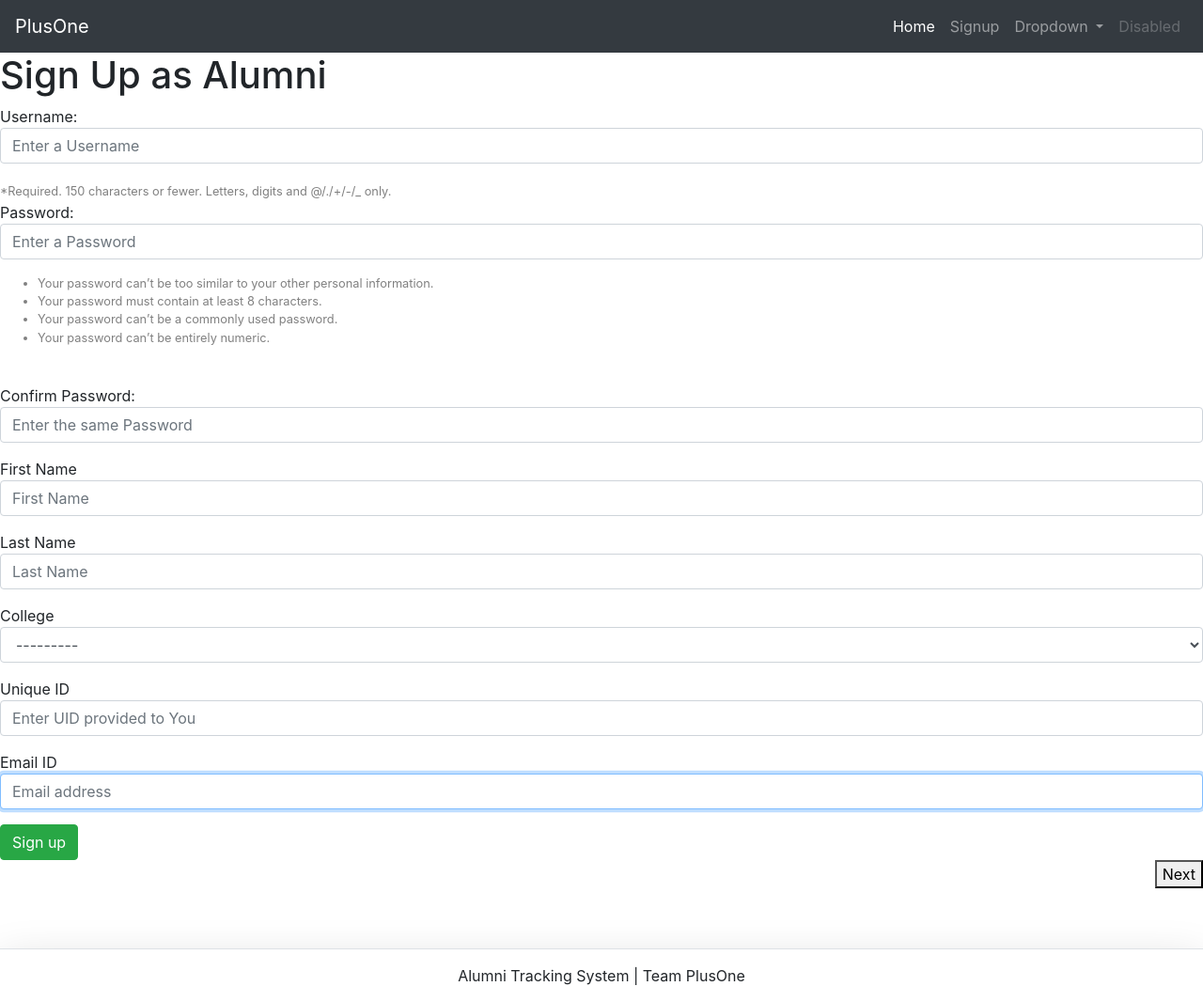
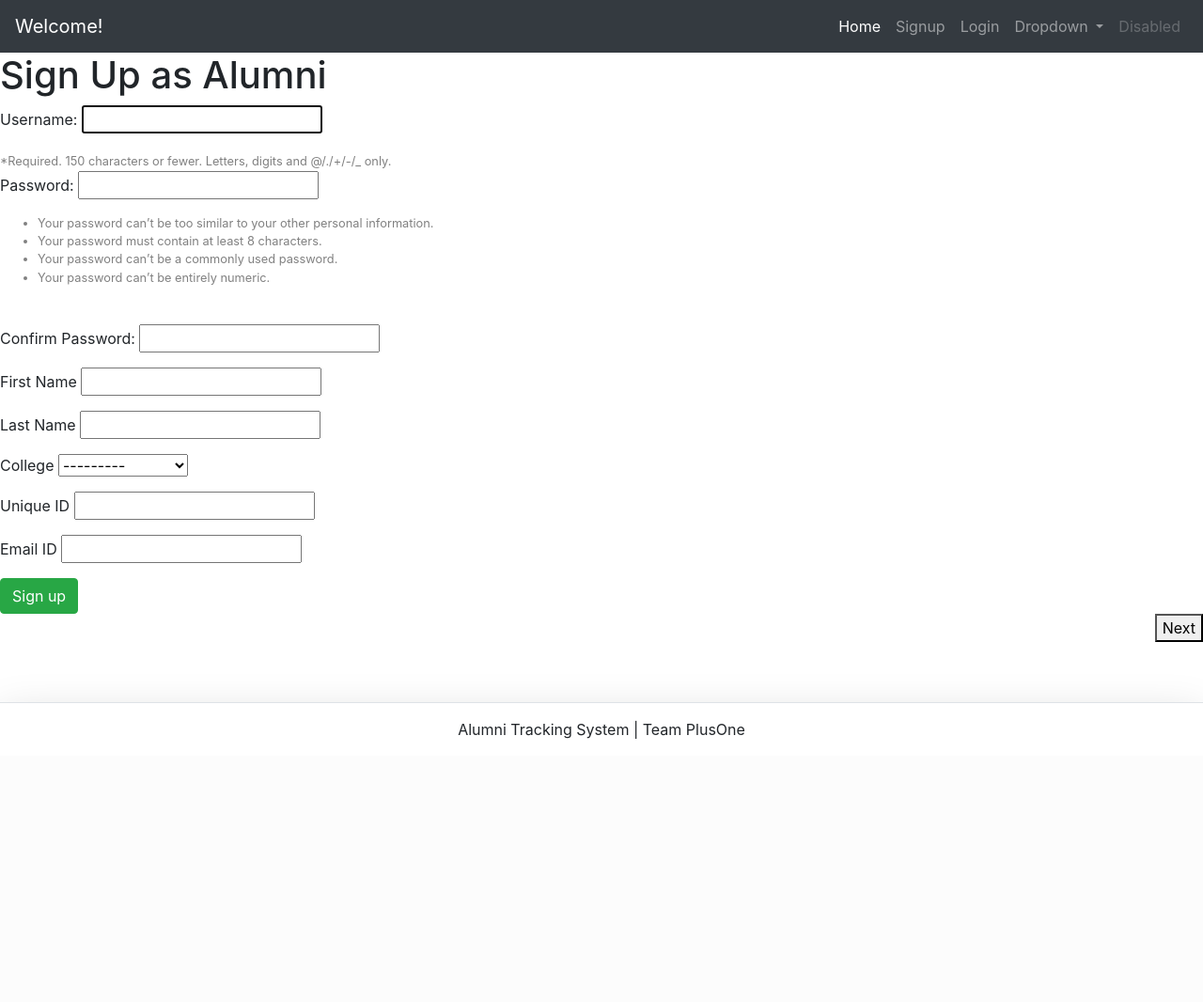
Before and after one commit to chiragagarwal54/AlumniTrackingSystem, a Django app: page /signup/alumni/ in a window 1280 px wide. Shown: the whole page at 94% size. After the commit the page ends 786 px from the top, so only its background shows below. Run offline with Django 3.2, Linux system fonts and the light colour scheme; tables that the repository leaves empty hold one stand-in row (values such as "Sample post"); some libraries are stand-ins or nearby versions.

Commit message:
[FIX] Bugs in signup/login forms

```diff
--- a/accounts/templates/account/signup_form.html
+++ b/accounts/templates/account/signup_form.html
@@ -6,17 +6,20 @@
 <link href="https://fonts.googleapis.com/css?family=Raleway" rel="stylesheet">
 {% load static %}
 <link href="{% static 'accounts/css/login.css' %}" rel="stylesheet">
-</style>
 
 
 <form id="regForm" method="post" novalidate>{% csrf_token %}
   <h1>Sign Up as {{user_type}}</h1>
   <!-- One "tab" for each step in the form: -->
   <div class="tab">
-    <p>Username:<input type="text" name="username" id="inputUsername" class="form-control" placeholder="Enter a Username" required></p>
+    <p>Username:
+      {{form.username}}
+    </p>
     <small style="color: grey;">*Required. 150 characters or fewer. Letters, digits and @/./+/-/_ only.</small>
     <br>
-    <p>Password:<input type="password" name="password1" id="inputPassword1" class="form-control" placeholder="Enter a Password" required></p>
+    <p>Password:
+      {{form.password1}}
+    </p>
     <small style="color: grey;">
       <ul>
         <li>Your password can’t be too similar to your other personal information.</li>
@@ -26,26 +29,32 @@
       </ul>
     </small>
     <br>
-    <p>Confirm Password:<input type="password" name="password2" id="inputPassword2" class="form-control" placeholder="Enter the same Password" required></p>
+    <p>Confirm Password:
+      {{form.password2}}
+    </p>
   </div>
 
   <div class="tab">
-    <p>First Name<input type="text" name="first_name" id="inputFirst_name" class="form-control" placeholder="First Name" required></p>
-    <p>Last Name<input type="text" name="last_name" id="inputLast_name" class="form-control" placeholder="Last Name" required></p>
+    <p>First Name
+      {{form.first_name}}
+    </p>
+    <p>Last Name
+      {{form.last_name}}
+    </p>
   </div>
 
   <div class="tab">
-    <p>College<select name="college" id="inputCollege" class="form-control" required></p>
-    {%for cl in form.college%}
-    <option value="{{cl}}"></option>
-    {%endfor%}
-    </select>
-    <p>  </p>
-
+    <p>College
+      {{form.college}}
+    </p>
   </div>
   <div class="tab">
-    <p>Unique ID<input type="text" name="unique_id" id="inputUnique_id" class="form-control" placeholder="Enter UID provided to You" required></p>
-    <p>Email ID<input type="email" name="email" id="inputEmail" class="form-control" placeholder="Email address" required autofocus></p>
+    <p>Unique ID
+      {{form.unique_id}}
+    </p>
+    <p>Email ID
+      {{form.email}}
+    </p>
     <button type="submit" class="btn btn-success">Sign up</button>
   </div>
   <div style="overflow:auto;">
--- a/accounts/urls.py
+++ b/accounts/urls.py
@@ -16,8 +16,8 @@
 urlpatterns = [
     path('complete_faculty_profile/', complete_faculty_profile, name="complete_faculty_profile"),
     path('complete_alumni_profile/', complete_alumni_profile, name="complete_alumni_profile"),
-    path('signup/alumni/', alumni_signup_view.as_view(), name="alumni_signup"),
-    path('signup/faculty/', faculty_signup_view.as_view(), name="faculty_signup"),
+    path('signup/alumni/', alumni_signup_view.as_view(), name="alumni_signup_view"),
+    path('signup/faculty/', faculty_signup_view.as_view(), name="faculty_signup_view"),
     path('signup/', signup_view, name="signup_view"),
     path('logout/', logout_view, name="logout"),
     path('login/', login_view, name="login"),
--- a/accounts/views.py
+++ b/accounts/views.py
@@ -52,7 +52,7 @@
     else:
         form = CompleteAlumniProfile(request.user)
 
-    context['profile_form']=form
+    context['form']=form
     return render(request, 'account/complete_alumni_profile.html', context)
 
 def complete_faculty_profile(request):
@@ -70,7 +70,7 @@
     else:
         form = CompleteFacultyProfile(request.user)
 
-    context['profile_form']=form
+    context['form']=form
     return render(request, 'account/complete_faculty_profile.html', context)
 
 
--- a/base/templates/snippets/header.html
+++ b/base/templates/snippets/header.html
@@ -1,8 +1,12 @@
 <!-- header -->
 <nav class="navbar navbar-expand-lg navbar-dark bg-dark">
   <a class="navbar-brand" href="/">
-    <!-- <img src="https://icons.iconarchive.com/icons/uiconstock/socialmedia/512/Google-Plus-One-icon.png" width="30" height="30" class="d-inline-block align-top" alt="" loading="lazy"> -->
-    PlusOne</a>
+    {% if user.is_authenticated %}
+      Hello {{request.user.first_name}}
+    {% else %}
+      Welcome!
+    {% endif %}
+  </a>
 
   <button class="navbar-toggler" type="button" data-toggle="collapse" data-target="#navbarSupportedContent" aria-controls="navbarSupportedContent" aria-expanded="false" aria-label="Toggle navigation">
     <span class="navbar-toggler-icon"></span>
@@ -13,9 +17,18 @@
       <li class="nav-item active">
         <a class="nav-link" href="/">Home <span class="sr-only">(current)</span></a>
       </li>
+      {% if not user.is_authenticated %}
+        <li class="nav-item">
+          <a class="nav-link" href="/signup">Signup</a>
+        </li>
+        <li class="nav-item">
+          <a class="nav-link" href="/login">Login</a>
+        </li>
+      {% else %}
       <li class="nav-item">
-        <a class="nav-link" href="/signup">Signup</a>
+        <a class="nav-link" href="/logout">Logout</a>
       </li>
+      {% endif %}
       <li class="nav-item dropdown">
         <a class="nav-link dropdown-toggle" href="#" id="navbarDropdown" role="button" data-toggle="dropdown" aria-haspopup="true" aria-expanded="false">
           Dropdown
```
Also changed, not shown: accounts/templates/account/complete_alumni_profile.html (+10 -13 lines).
